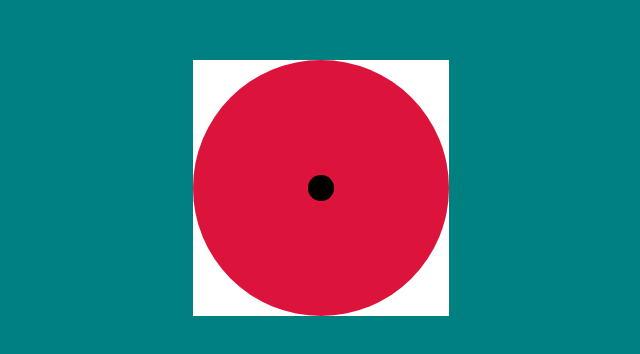
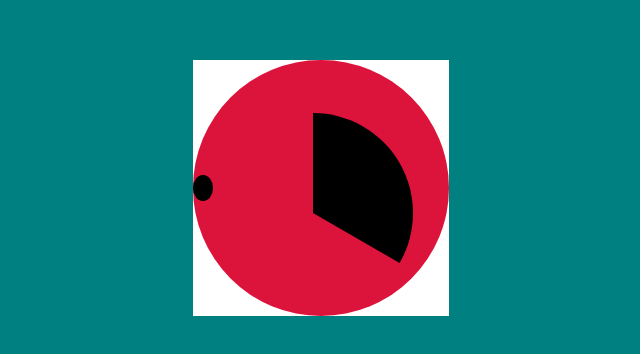
Before and after one commit to ellismckenzielee/selection-spinner, a website: page src/index.html in a window 1280 px wide. Shown: the part 212-566 px from the top of the page, without its empty margins (319-959 px from the left). Drawn offline with Linux system fonts and the light colour scheme.

Commit message:
wip: create segments using svg

```diff
--- a/src/index.html
+++ b/src/index.html
@@ -14,6 +14,9 @@
           <div id="spinner">
             <div id="spinner-center">
             </div>
+            <svg class="segment">
+              <path d="M 100 0 A 100 100 0 0 1 186.6 150 L 100 100 L 100 0 Z" />
+            </svg>
           </div>
       </div>
     </main>
```
